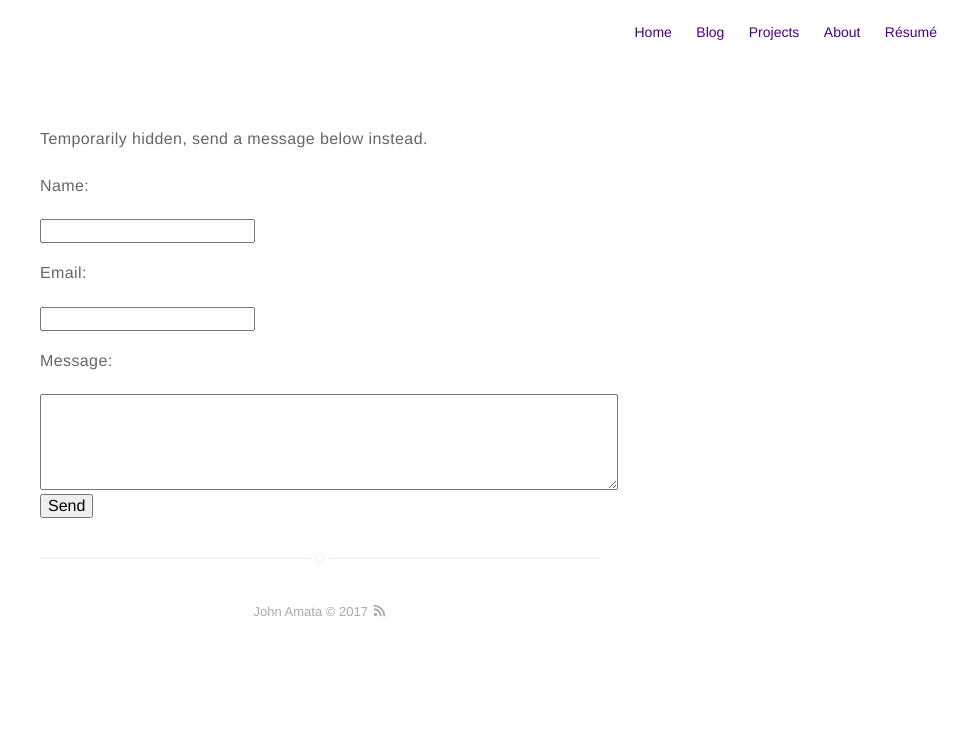
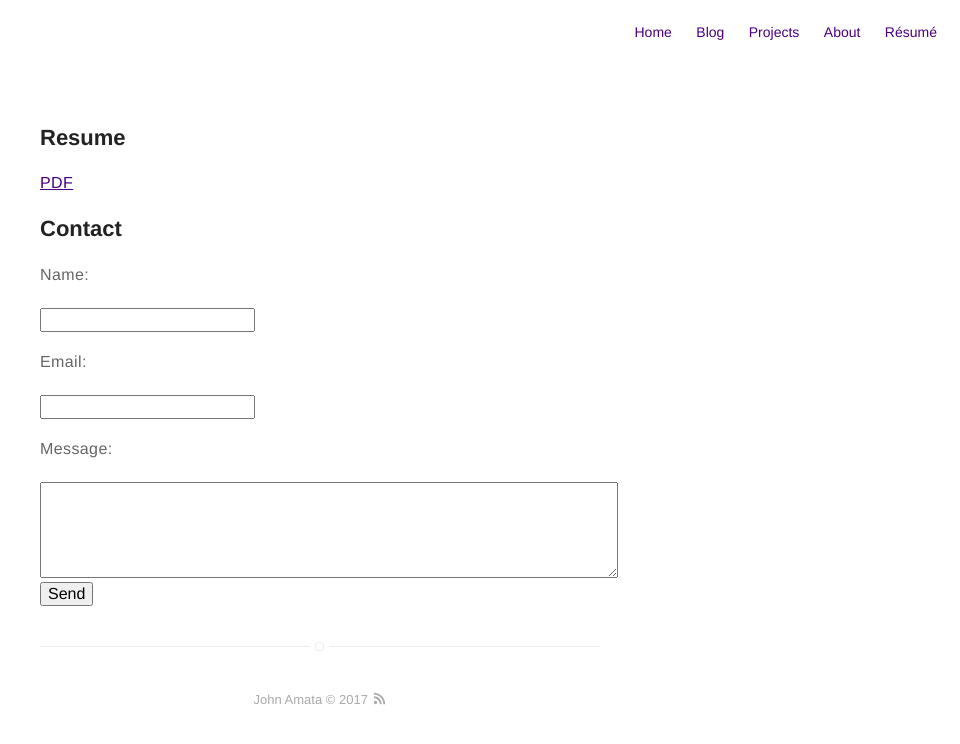
Before and after one commit to jpamata/jpamata.github.io, a Jekyll site: the page built from resume.md, in a window 1280 px wide. Shown: the top 744 px of the page, without its empty margins (320-1280 px from the left). Built offline with Jekyll 4.4.1, drawn with Linux system fonts in a browser that asks for light colours.

Commit message:
Update resume.md

```diff
--- a/resume.md
+++ b/resume.md
@@ -4,7 +4,9 @@ title:  Resume
 permalink: /resume/
 ---
 
-<p>Temporarily hidden, send a message below instead.</p>
+<h2>Resume</h2>
+<a href="https://drive.google.com/open?id=1dHgeTZn1feIsLZAPTLa6Y7CKn5OX1tZF">PDF</a>
+<h2>Contact</h2>
 <form action="//formspree.io/contact@johnamata.com" method="POST">
     <p>Name: </p><input type="text" name="name"><br />
     <p>Email: </p><input type="email" name="email"><br />
```
